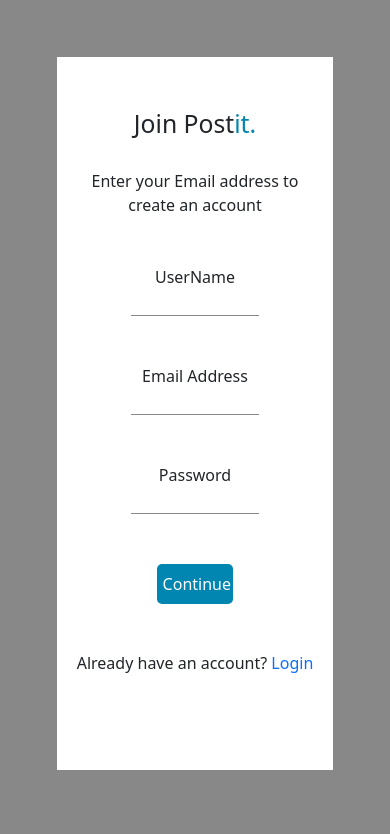
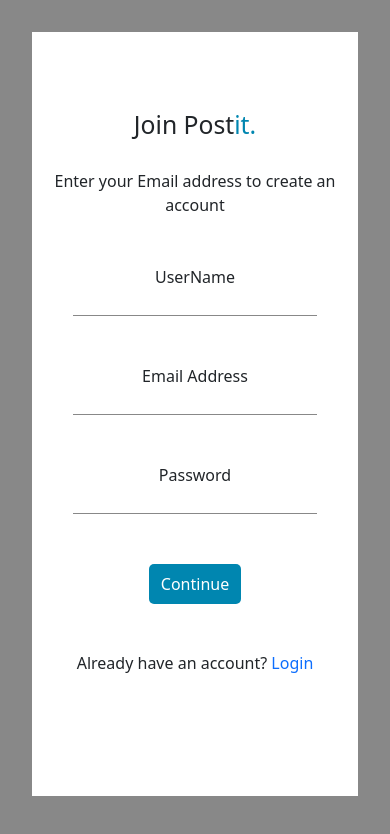
Before and after one commit to Tess-Olere/Blog, a React (Create React App) app: page /signup in a window 390 px wide. Shown: the top 834 px of the page. Built offline with nearby package versions, Linux system fonts and the light colour scheme.

Commit message:
working on 360screen

```diff
--- a/src/pages/Login.css
+++ b/src/pages/Login.css
@@ -29,7 +29,7 @@
     margin: 80px;
     border: 2px solid #888;
     width: 60vh;
-    border: 2px solid red
+
   }
 
   .join-postit h2 {
@@ -68,11 +68,21 @@
       text-align: center;
     }
     .join-postit h2{
-      margin-top: 5vh;
+      margin-top: 8vh;
     }
     .signupform {
       margin: 30px;
       width: 100vh;
     }
-
+    .signupform {
+      background-color: white;
+      margin: 30px;
+      border: 2px solid #888;
+      width: 60vh;
+      height: 91vh;
+    }
+    .bod-w {
+      width: 80%;
+      border-bottom: 1px solid #888;
+    }
   }
--- a/src/pages/SignUp.css
+++ b/src/pages/SignUp.css
@@ -17,9 +17,10 @@
   border: 2px solid #888;
   width: 60vh;
   height: 85vh;
+
 }
 
-.bod-w{
+.bod-w1 {
     width: 50%;
     border: none;
     border-bottom: 1px solid #888;
@@ -71,19 +72,22 @@
   }
 
   @media screen and (max-width: 400px) {
-    .signup0 {
+    .signupform1 {
       background-color: white;
-      margin: 20px;
+      margin: 30px;
+      border: 2px solid #888;
+      width: 60vh;
+      height: 91vh;
+
+    }
+    .signup {
+      background-color: white;
       width: 100%;
       height: 100%;
-      margin-top: 60px;
-      margin-bottom: 60px;
 
     }
-    .bod-w{
-      width: 70%;
-      border: none;
+    .bod-w1 {
+      width: 80%;
       border-bottom: 1px solid #888;
-
     }
   }
--- a/src/pages/SignUp.jsx
+++ b/src/pages/SignUp.jsx
@@ -38,15 +38,15 @@
                 <form onSubmit={signup}>
                     <div className='signup1'>
                     <label  htmlFor="name">UserName</label><br/>
-                    <input type="text" id='name' name='name' value={name} onChange={(e) => setName(e.target.value)}  className='bod-w'  required /><br/>
+                    <input type="text" id='name' name='name' value={name} onChange={(e) => setName(e.target.value)}  className='bod-w1'  required /><br/>
                     </div>
                     <div className='signup1'>
                     <label className='mt-5' htmlFor="email">Email Address</label> <br />
-                    <input type="text" id='email' name='email' value={email} onChange={(e) => setEmail(e.target.value)} className='bod-w' required /><br/>
+                    <input type="text" id='email' name='email' value={email} onChange={(e) => setEmail(e.target.value)} className='bod-w1' required /><br/>
                     </div>
                     <div className='signup1'>
                     <label className='mt-5' htmlFor="password">Password</label><br/>
-                    <input type="text" id='password' name='password' value={password} onChange={(e) => setPassword(e.target.value)}  className='bod-w' required /><br/>
+                    <input type="text" id='password' name='password' value={password} onChange={(e) => setPassword(e.target.value)}  className='bod-w1' required /><br/>
                     </div>
                     <div className='signup2'>
                     <button type='submit'className='signup-button'>Continue</button><br/>
```
